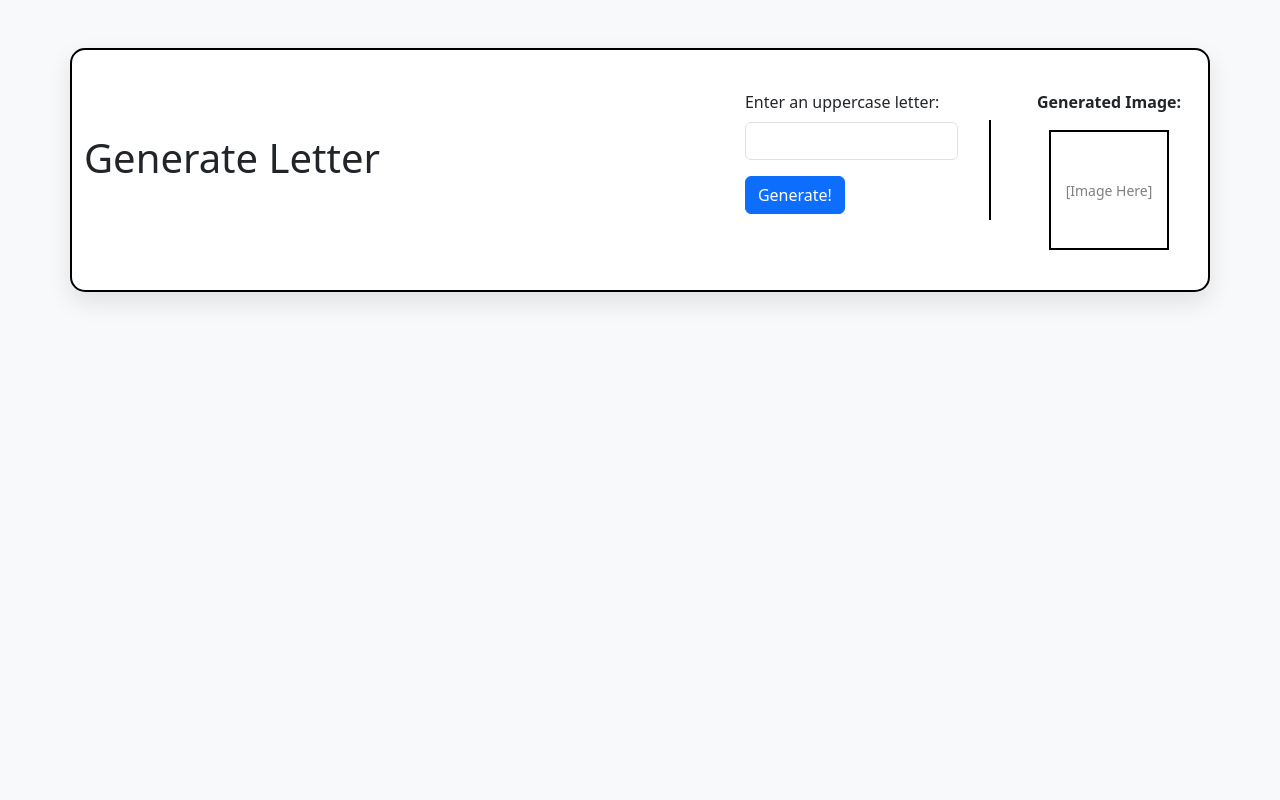
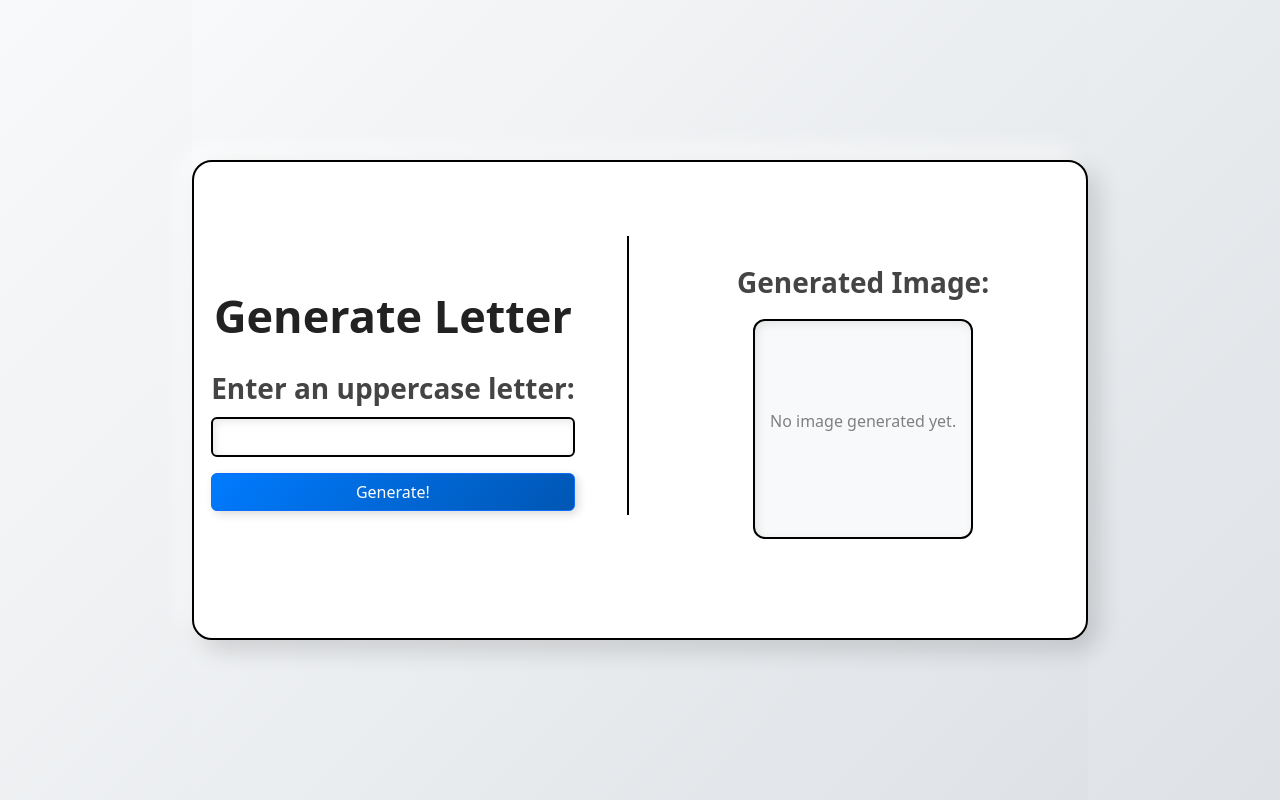
Before and after one commit to Lazyboiss/Devops.CA2, a Flask app: page /generate_letter in a window 1280 px wide. Run offline with Flask 2, Linux system fonts and the light colour scheme; parts of the project's set-up code (start-up, migrations or seed data) failed here and were passed over.

Commit message:
cleaned up generate letter ui

```diff
--- a/App/static/gen_style.css
+++ b/App/static/gen_style.css
@@ -1,83 +1,145 @@
-/* Centering the form container */
+/* --- Fully centered container --- */
+html, body {
+    height: 100%;
+    margin: 0;
+    display: flex;
+    justify-content: center;
+    align-items: center;
+    background: linear-gradient(135deg, #f8f9fa, #dee2e6);
+    font-family: "Poppins", sans-serif; /* Modern readable font */
+}
+
+/* --- Expandable form container --- */
 .container {
+    width: 70vw !important;
+    max-width: 1000px;
+    min-height: 60vh;
     background: white;
-    padding: 30px;
-    border-radius: 15px;
-    box-shadow: 0px 10px 25px rgba(0, 0, 0, 0.1);
-    max-width: 600px;
+    padding: 50px;
+    border-radius: 20px;
+    box-shadow: 10px 10px 25px rgba(0, 0, 0, 0.15), -10px -10px 25px rgba(255, 255, 255, 0.7);
     text-align: center;
     border: 2px solid #000;
     display: flex;
+    flex-direction: row;
     justify-content: space-between;
     align-items: center;
-    gap: 20px;
+    gap: 50px;
+    transition: all 0.3s ease-in-out;
+}
+.container:hover {
+    box-shadow: 15px 15px 30px rgba(0, 0, 0, 0.2), -15px -15px 30px rgba(255, 255, 255, 0.8);
 }
 
-/* Flexbox layout: left form section & right image section */
-.form-section {
-    flex: 1;
-    text-align: left;
-    padding: 10px;
+/* --- Override Bootstrap’s default column behavior --- */
+.row {
+    display: flex !important;
+    flex-direction: row !important;
+    justify-content: space-between !important;
+    width: 100% !important;
 }
 
-/* Image Section */
-.image-section {
-    flex: 1;
-    text-align: center;
-    padding: 10px;
+/* --- Ensure both sections take up equal space --- */
+.form-section, .image-section {
+    flex: 1 !important;
+    min-width: 45%;
     display: flex;
     flex-direction: column;
+    justify-content: center;
     align-items: center;
+    padding: 25px;
 }
 
-/* Vertical Divider */
+/* --- Improve Heading Styles --- */
+.container h1 {
+    font-size: 45px !important;
+    font-weight: 700;
+    color: #222;
+    text-transform: capitalize;
+}
+
+/* --- Input Field Enhancements --- */
+.form-control {
+    width: 100% !important;
+    padding: 12px;
+    font-size: 18px;
+    border: 2px solid black !important;
+    border-radius: 10px;
+    box-shadow: inset 2px 2px 8px rgba(0, 0, 0, 0.1);
+    transition: all 0.2s ease-in-out;
+}
+.form-control:focus {
+    outline: none;
+    border-color: #007bff;
+    box-shadow: 0px 0px 12px rgba(0, 123, 255, 0.4);
+}
+
+/* --- Form Labels & Titles --- */
+.form-label, .gen_image_title {
+    font-size: 28px !important;
+    font-weight: 600;
+    color: #444;
+}
+
+/* --- Improve Button Appearance --- */
+.btn-primary {
+    font-size: 18px;
+    padding: 14px 24px;
+    border-radius: 10px;
+    width: 100% !important;
+    background: linear-gradient(135deg, #007bff, #0056b3);
+    border: none;
+    box-shadow: 3px 3px 10px rgba(0, 0, 0, 0.15);
+    transition: all 0.3s ease-in-out;
+}
+.btn-primary:hover {
+    transform: scale(1.05);
+    background: linear-gradient(135deg, #0056b3, #003b80);
+    box-shadow: 5px 5px 15px rgba(0, 0, 0, 0.25);
+}
+
+/* --- Vertical Divider Fix --- */
 .divider {
     width: 2px;
     background-color: black;
-    height: 100px;
+    height: 85%;
+    align-self: stretch;
 }
 
-/* Input field improvements */
-.form-control {
-    border: 2px solid black;
-    border-radius: 8px;
-    font-size: 16px;
-    padding: 10px;
-    transition: border-color 0.3s ease-in-out, box-shadow 0.3s ease-in-out;
-}
-
-/* Input focus effect */
-.form-control:focus {
-    border-color: #ff758c;
-    box-shadow: 0px 0px 10px rgba(255, 117, 140, 0.4);
-}
-
-/* Style the Generate button */
-.btn-primary {
-    background: black;
-    border: none;
-    padding: 12px 18px;
-    border-radius: 8px;
-    font-size: 16px;
-    font-weight: bold;
-    cursor: pointer;
-    transition: transform 0.2s ease-in-out, background 0.3s ease-in-out;
-}
-
-/* Button hover effect */
-.btn-primary:hover {
-    background: #333;
-    transform: scale(1.05);
-}
-
-/* Placeholder for generated image */
+/* --- Improve Image Placeholder --- */
 .generated-image {
-    width: 120px;
-    height: 120px;
+    width: 100% !important;
+    max-width: 220px !important;
+    height: 220px;
     border: 2px solid black;
     display: flex;
     justify-content: center;
     align-items: center;
-    font-size: 14px;
+    font-size: 16px;
     color: gray;
+    background: #f8f9fa;
+    border-radius: 12px;
+    box-shadow: inset 2px 2px 10px rgba(0, 0, 0, 0.1), inset -2px -2px 10px rgba(255, 255, 255, 0.7);
 }
+
+/* --- Responsive Fixes for Mobile Users --- */
+@media (max-width: 768px) {
+    .container {
+        flex-direction: column;
+        width: 90vw;
+        padding: 30px;
+        gap: 20px;
+    }
+
+    .row {
+        flex-direction: column !important;
+    }
+
+    .form-section, .image-section {
+        width: 100%;
+    }
+
+    .divider {
+        display: none; /* Hide divider on small screens */
+    }
+}
--- a/App/templates/generate_letter.html
+++ b/App/templates/generate_letter.html
@@ -15,7 +15,6 @@
     </head>
     <body class="bg-light">
         <div class="container my-5">
-            <h1 class="mb-4">Generate Letter</h1>
 
             {% with messages = get_flashed_messages(with_categories=true) %}
                 {% if messages %}
@@ -29,6 +28,7 @@
             <div class="row">
                 <!-- Left: Form Section -->
                 <div class="col-md-6 form-section">
+                    <h1 class="mb-4">Generate Letter</h1>
                     <form action="/generate_letter" method="POST">
                         <div class="mb-3">
                             <label for="letter" class="form-label">Enter an uppercase letter:</label>
@@ -54,8 +54,14 @@
 
                 <!-- Right: Image Section -->
                 <div class="col-md-5 image-section">
-                    <p><strong>Generated Image:</strong></p>
-                    <div class="generated-image">[Image Here]</div>
+                    <p class="gen_image_title"><strong>Generated Image:</strong></p>
+                    <div class="generated-image">
+                        {% if image_url %}
+                            <img src="{{ image_url }}" alt="Generated Letter" style="width: 120px; height: 120px; border: 2px solid black;">
+                        {% else %}
+                            <p>No image generated yet.</p>
+                        {% endif %}
+                    </div>
                 </div>
             </div>
         </div>
```
Also changed, not shown: App/templates/generate_sentence.html (+53 -0 lines).
